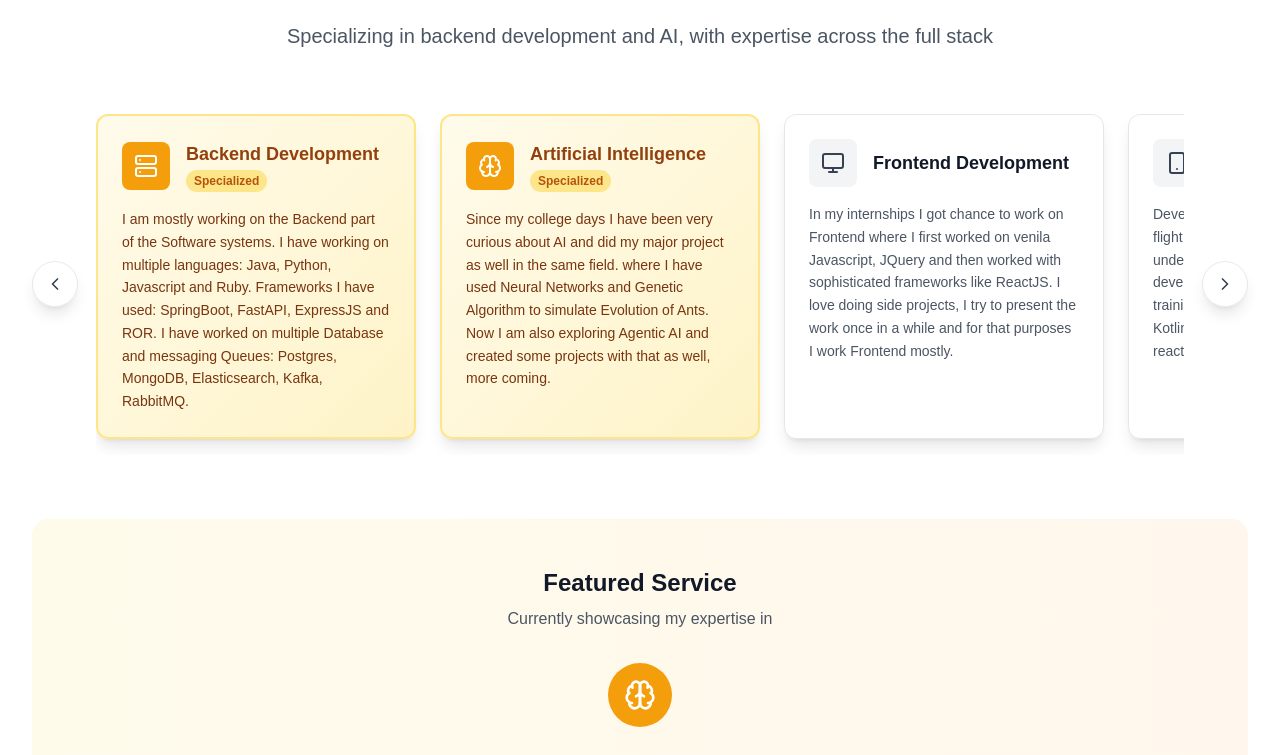
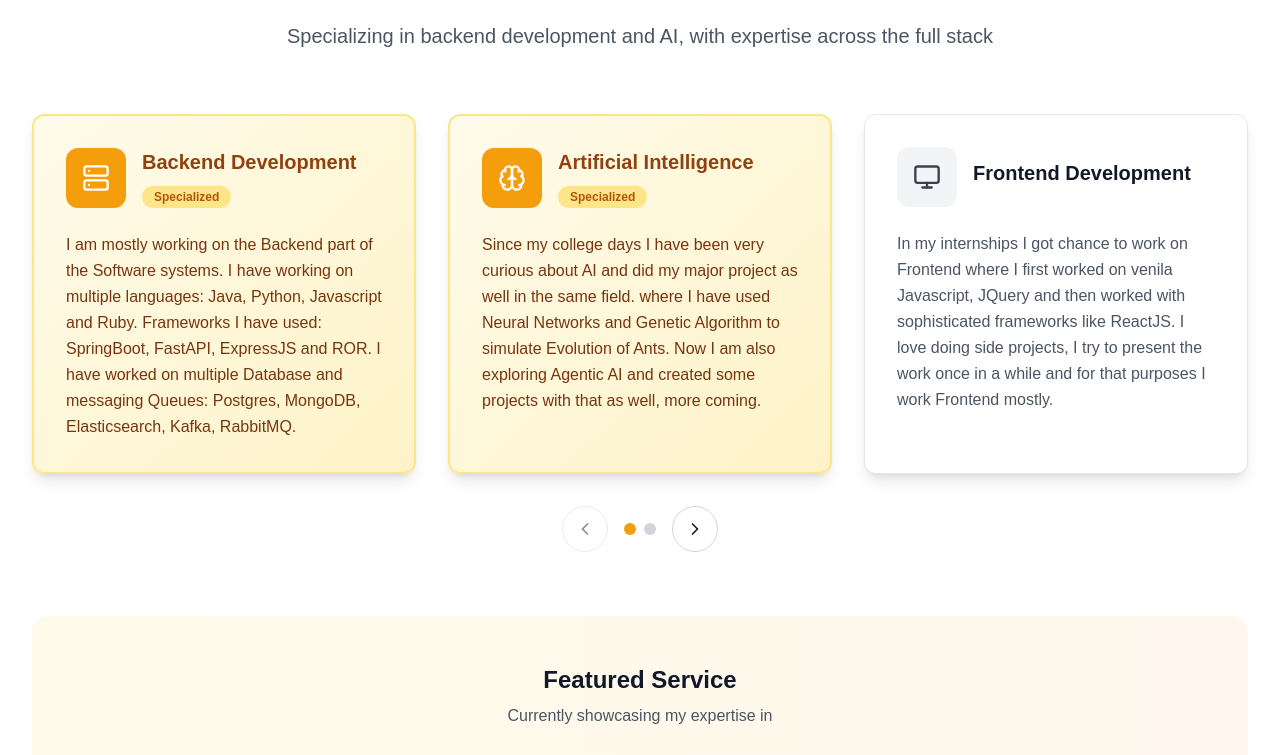
Before and after one commit to kritagya-khandelwal/portfolio-web, a Next.js app: page / in a window 1280 px wide. Shown: the part 914-1669 px from the top of the page. Built offline with nearby package versions, Linux system fonts and the light colour scheme.

Commit message:
updated blog section and slider in what i do

```diff
--- a/src/components/sections/Services.tsx
+++ b/src/components/sections/Services.tsx
@@ -24,43 +24,38 @@ const iconMap = {
 export default function Services() {
   const services = getServices();
   const [currentIndex, setCurrentIndex] = useState(0);
-  const [isAutoPlaying, setIsAutoPlaying] = useState(true);
-  const [scrollPosition, setScrollPosition] = useState(0);
+
+  // Calculate how many cards to show per page based on screen size
+  const getCardsPerPage = () => {
+    if (typeof window === 'undefined') return 3; // SSR fallback
+    if (window.innerWidth >= 1280) return 3; // xl screens
+    if (window.innerWidth >= 1024) return 2; // lg screens
+    return 1; // md and below
+  };
+
+  const [cardsPerPage, setCardsPerPage] = useState(getCardsPerPage());
 
   useEffect(() => {
-    if (!isAutoPlaying) return;
+    const handleResize = () => {
+      setCardsPerPage(getCardsPerPage());
+    };
 
-    const interval = setInterval(() => {
-      setCurrentIndex((prev) => (prev + 1) % services.length);
-    }, 4000);
-
-    return () => clearInterval(interval);
-  }, [services.length, isAutoPlaying]);
+    window.addEventListener('resize', handleResize);
+    return () => window.removeEventListener('resize', handleResize);
+  }, []);
 
   const nextSlide = () => {
-    setCurrentIndex((prev) => (prev + 1) % services.length);
-    setIsAutoPlaying(false);
+    setCurrentIndex((prev) => (prev + 1) % Math.ceil(services.length / cardsPerPage));
   };
 
   const prevSlide = () => {
-    setCurrentIndex((prev) => (prev - 1 + services.length) % services.length);
-    setIsAutoPlaying(false);
+    setCurrentIndex((prev) => (prev - 1 + Math.ceil(services.length / cardsPerPage)) % Math.ceil(services.length / cardsPerPage));
   };
 
-  const scrollServices = (direction: 'left' | 'right') => {
-    const container = document.getElementById('services-container');
-    if (!container) return;
-
-    const cardWidth = 320; // w-80 = 320px
-    const gap = 24; // gap-6 = 24px
-    const scrollAmount = direction === 'left' ? -(cardWidth + gap) : (cardWidth + gap);
-
-    setScrollPosition(prev => {
-      const newPosition = prev + scrollAmount;
-      const maxScroll = (services.length - 1) * (cardWidth + gap);
-      return Math.max(0, Math.min(newPosition, maxScroll));
-    });
-  };
+  const totalPages = Math.ceil(services.length / cardsPerPage);
+  const startIndex = currentIndex * cardsPerPage;
+  const endIndex = Math.min(startIndex + cardsPerPage, services.length);
+  const currentServices = services.slice(startIndex, endIndex);
 
   return (
     <section id="services" className="py-20 bg-white">
@@ -82,24 +77,6 @@ export default function Services() {
 
         {/* Services Grid */}
         <div className="mb-16">
-          <div className="relative px-12 lg:px-16">
-            {/* Navigation Buttons - Hidden on mobile */}
-            <button
-              onClick={() => scrollServices('left')}
-              className="absolute left-0 top-1/2 -translate-y-1/2 z-10 bg-white/90 backdrop-blur-sm p-3 rounded-full shadow-lg hover:bg-white hover:shadow-xl transition-all duration-200 hidden lg:flex items-center justify-center border border-gray-200"
-            >
-              <ChevronLeft size={20} className="text-gray-700" />
-            </button>
-
-            <button
-              onClick={() => scrollServices('right')}
-              className="absolute right-0 top-1/2 -translate-y-1/2 z-10 bg-white/90 backdrop-blur-sm p-3 rounded-full shadow-lg hover:bg-white hover:shadow-xl transition-all duration-200 hidden lg:flex items-center justify-center border border-gray-200"
-            >
-              <ChevronRight size={20} className="text-gray-700" />
-            </button>
-
-            {/* Services Container */}
-            <div className="overflow-hidden">
           {/* Mobile: Grid layout */}
           <div className="grid grid-cols-1 sm:grid-cols-2 lg:hidden gap-6">
             {services.map((service, index) => (
@@ -154,30 +131,29 @@ export default function Services() {
             ))}
           </div>
 
-              {/* Desktop: Horizontal scroll layout */}
-              <div
-                id="services-container"
-                className="hidden lg:flex gap-6 pb-4 transition-transform duration-300 ease-in-out"
-                style={{ transform: `translateX(-${scrollPosition}px)` }}
-              >
-                {services.map((service, index) => (
+          {/* Desktop: Paginated grid layout */}
+          <div className="hidden lg:block">
+            {/* Services Grid */}
+            <div className="grid grid-cols-1 xl:grid-cols-3 gap-8 mb-8">
+              <AnimatePresence mode="wait">
+                {currentServices.map((service, index) => (
                   <motion.div
                     key={service.id}
-                    initial={{ opacity: 0, x: 50 }}
-                    whileInView={{ opacity: 1, x: 0 }}
-                    transition={{ duration: 0.6, delay: index * 0.1 }}
-                    viewport={{ once: true }}
+                    initial={{ opacity: 0, y: 20 }}
+                    animate={{ opacity: 1, y: 0 }}
+                    exit={{ opacity: 0, y: -20 }}
+                    transition={{ duration: 0.5, delay: index * 0.1 }}
                     className={`
-                      flex-shrink-0 w-80 p-6 rounded-xl shadow-lg transition-all duration-300 hover:shadow-xl
+                      p-8 rounded-xl shadow-lg transition-all duration-300 hover:shadow-xl hover:-translate-y-1
                       ${service.highlight
                         ? 'bg-gradient-to-br from-amber-50 to-amber-100 border-2 border-amber-200'
                         : 'bg-white border border-gray-200'
                       }
                     `}
                   >
-                    <div className="flex items-center gap-4 mb-4">
+                    <div className="flex items-center gap-4 mb-6">
                       <div className={`
-                        p-3 rounded-lg
+                        p-4 rounded-xl
                         ${service.highlight
                           ? 'bg-amber-500 text-white'
                           : 'bg-gray-100 text-gray-700'
@@ -185,33 +161,71 @@ export default function Services() {
                       `}>
                         {(() => {
                           const IconComponent = iconMap[service.icon as keyof typeof iconMap];
-                          return IconComponent ? <IconComponent size={24} /> : null;
+                          return IconComponent ? <IconComponent size={28} /> : null;
                         })()}
                       </div>
                       <div>
                         <h3 className={`
-                          text-lg font-bold
+                          text-xl font-bold mb-2
                           ${service.highlight ? 'text-amber-800' : 'text-gray-900'}
                         `}>
                           {service.title}
                         </h3>
                         {service.highlight && (
-                          <span className="text-xs font-semibold text-amber-700 bg-amber-200 px-2 py-1 rounded-full">
+                          <span className="text-xs font-semibold text-amber-700 bg-amber-200 px-3 py-1 rounded-full">
                             Specialized
                           </span>
                         )}
                       </div>
                     </div>
                     <p className={`
-                      text-sm leading-relaxed
+                      text-base leading-relaxed
                       ${service.highlight ? 'text-amber-900' : 'text-gray-600'}
                     `}>
                       {service.description}
                     </p>
                   </motion.div>
                 ))}
+              </AnimatePresence>
             </div>
+
+            {/* Pagination Controls */}
+            {totalPages > 1 && (
+              <div className="flex items-center justify-center gap-4">
+                <button
+                  onClick={prevSlide}
+                  disabled={currentIndex === 0}
+                  className="p-3 bg-white border border-gray-300 rounded-full hover:bg-gray-50 disabled:opacity-50 disabled:cursor-not-allowed transition-colors"
+                >
+                  <ChevronLeft size={20} />
+                </button>
+
+                {/* Page Indicators */}
+                <div className="flex gap-2">
+                  {Array.from({ length: totalPages }, (_, i) => (
+                    <button
+                      key={i}
+                      onClick={() => setCurrentIndex(i)}
+                      className={`
+                        w-3 h-3 rounded-full transition-colors
+                        ${currentIndex === i
+                          ? 'bg-amber-500'
+                          : 'bg-gray-300 hover:bg-gray-400'
+                        }
+                      `}
+                    />
+                  ))}
                 </div>
+
+                <button
+                  onClick={nextSlide}
+                  disabled={currentIndex === totalPages - 1}
+                  className="p-3 bg-white border border-gray-300 rounded-full hover:bg-gray-50 disabled:opacity-50 disabled:cursor-not-allowed transition-colors"
+                >
+                  <ChevronRight size={20} />
+                </button>
+              </div>
+            )}
           </div>
         </div>
 
```
Also changed, not shown: src/components/sections/Blogs.tsx (+153 -17 lines). Lines whose indentation alone changed are shown as unchanged.
